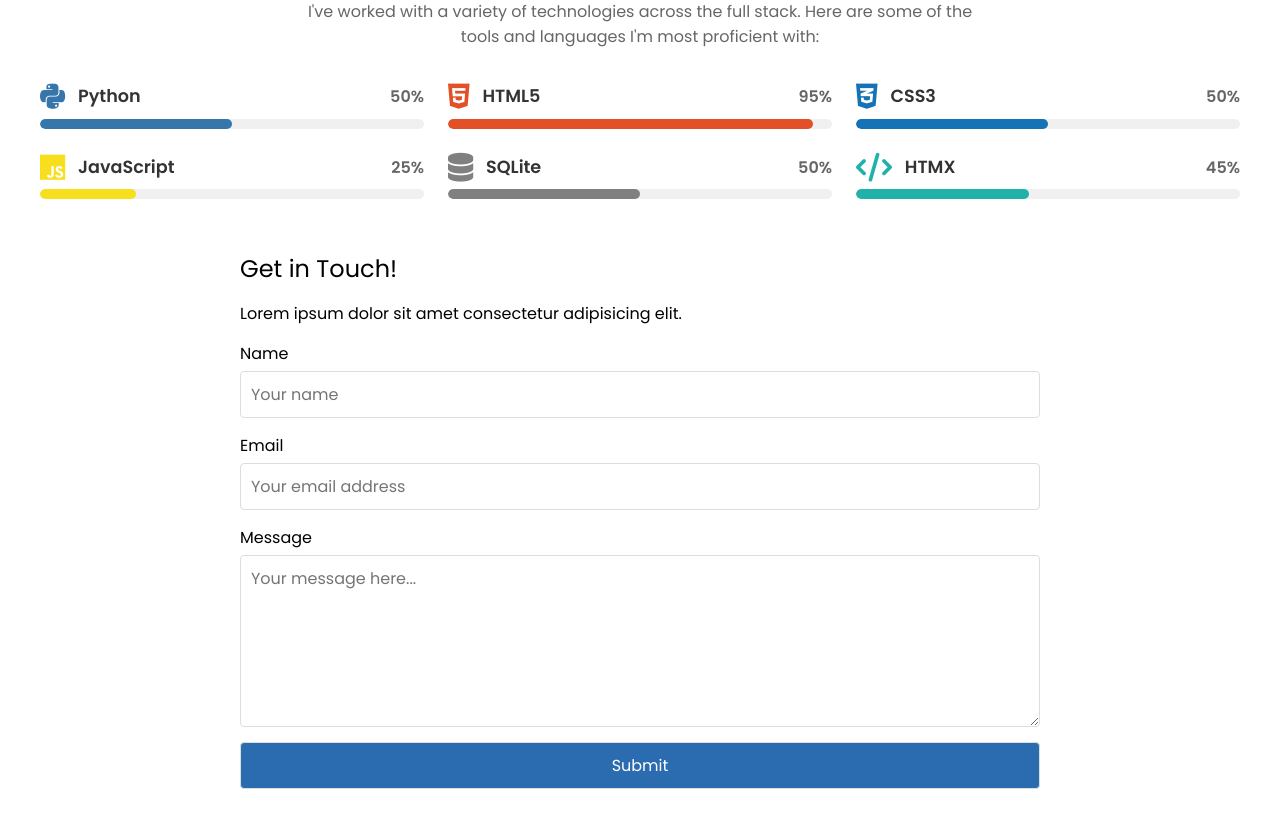
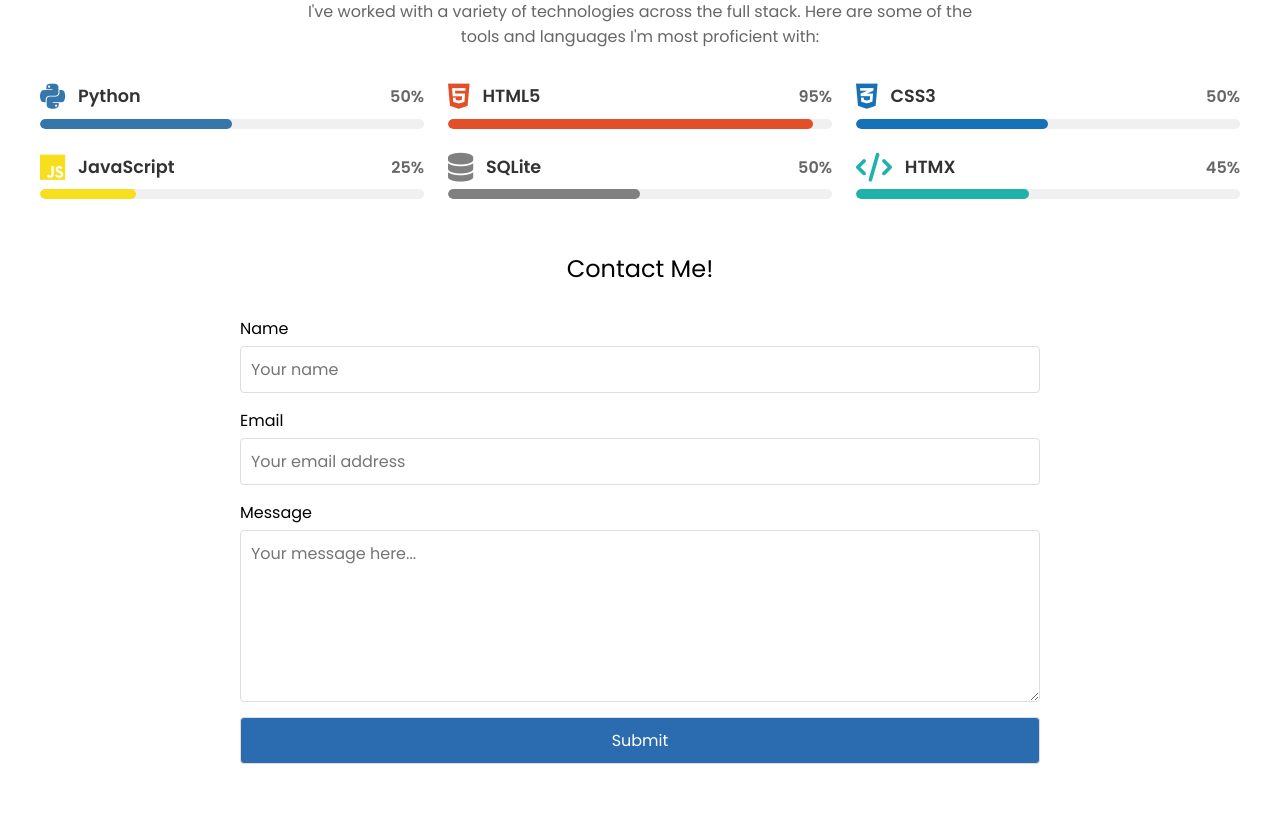
Before and after one commit to cdls4cmdlistfiles/flask-portfolio, a Flask app: page / in a window 1280 px wide. Shown: the part 1443-2272 px from the top of the page. Run offline with Flask 3, Linux system fonts and the light colour scheme; some web fonts are replaced.

Commit message:
Update contact.html

```diff
--- a/templates/contact.html
+++ b/templates/contact.html
@@ -2,8 +2,8 @@
     <form id="myForm" hx-on::after-request="handleFormResponse(event)" method="POST" hx-target="#msg" hx-swap="innerHTML" hx-post="{{ url_for("post_message") }}">
         {{ form.hidden_tag() }}
 
-        <h1 class="c_h1" style="margin: 0;">Get in Touch!</h1>
-        <p class="c_p" style="margin: 0;">Lorem ipsum dolor sit amet consectetur adipisicing elit.</p>
+        <h1 class="c_h1" style="margin: 0; text-align:center;">Contact Me!</h1>
+        <p class="c_p" style="margin: 0;"></p>
         {{ form.name.label }}
         {{ form.name() }}
         {{ form.email.label }}
```
